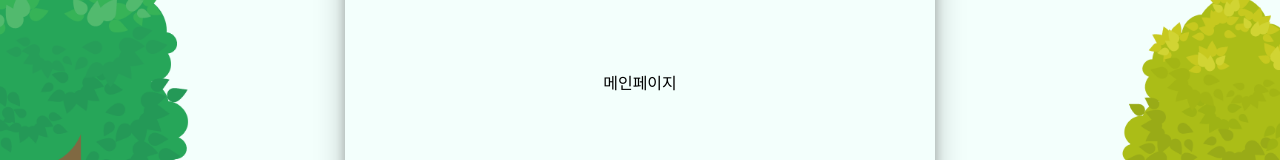
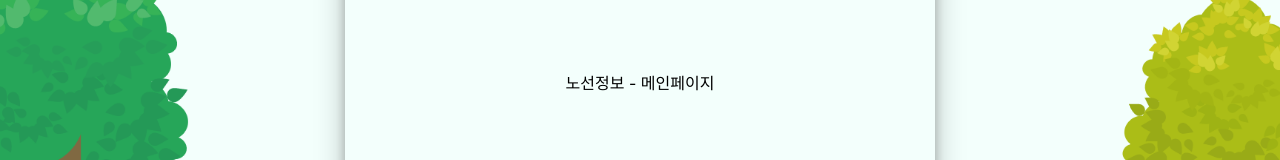
Before and after one commit to C2ri/ShuttlayHo, a React (Create React App) app in the folder frontend/: page / in a window 1280 px wide. Shown: the part 318-478 px from the top of the page. Built offline with nearby package versions, Linux system fonts and the light colour scheme.

Commit message:
Feat : main 라우팅(#7)

```diff
--- a/frontend/src/apis/welcome.js
+++ b/frontend/src/apis/welcome.js
@@ -2,14 +2,15 @@ import React, { useState } from "react";
 import axios from "axios";
 
 export const loginApi = async () => {
-  const url = "test.com";
+  const url = "http://13.124.246.186:8080/test";
 
   try {
     const res = await axios({
       method: "get",
       url,
     });
-    return console.log(res);
+    // console.log(res);
+    return res;
   } catch (error) {
     console.log(error);
   }
--- a/frontend/src/components/welcome/LoginModule/styles.css
+++ b/frontend/src/components/welcome/LoginModule/styles.css
@@ -4,9 +4,11 @@
   justify-content: center;
   align-items: center;
 }
+
 .login-button:hover {
   cursor: pointer;
 }
+
 .login {
   text-decoration: none;
   width: 400px;
@@ -20,9 +22,11 @@
   align-items: center;
   justify-content: center;
 }
+
 .login:hover {
   box-shadow: 0 4px 4px rgba(0, 0, 0, 0.25), 0 3px 2px rgba(0, 0, 0, 0.22);
 }
+
 #no-login {
   background-color: #fb8500;
 }
--- a/frontend/src/pages/main/index.jsx
+++ b/frontend/src/pages/main/index.jsx
@@ -3,7 +3,7 @@
 function main() {
   return (
     <div className="App">
-      <header className="App-header">메인페이지</header>
+      <header className="App-header">노선정보 - 메인페이지</header>
     </div>
   );
 }
```
